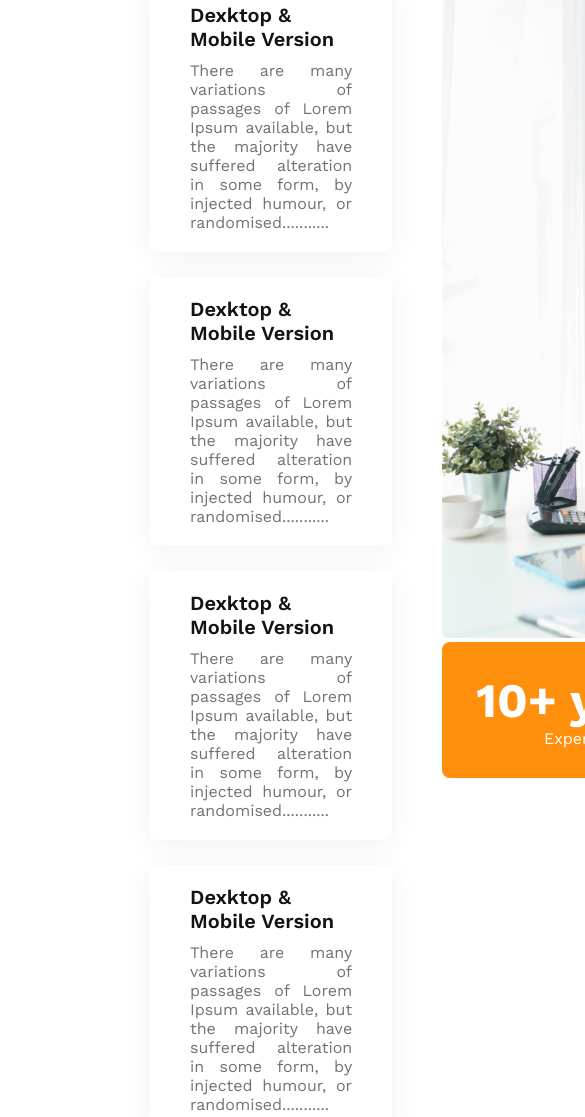
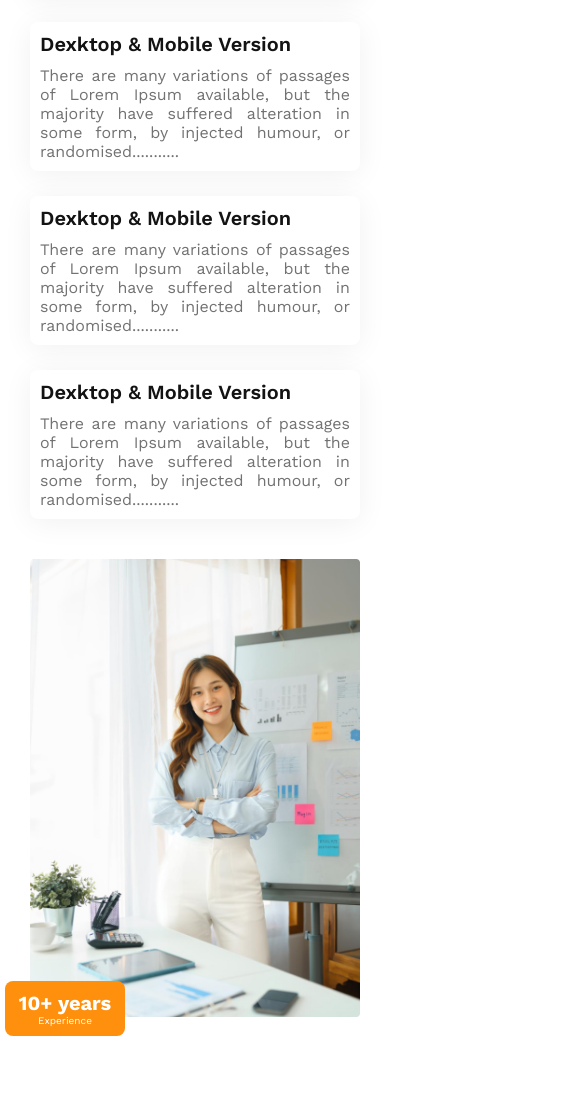
Before and after one commit to aditto2/architect-website, a plain HTML site: page index.html in a window 390 px wide. Shown: the part 2921-4038 px from the top of the page, 585 px wide, since content can reach past the window. Drawn offline with nearby package versions, Linux system fonts and the light colour scheme.

Commit message:
finished the whole website with responsive for mediumn and small devices

```diff
--- a/styles/architect.css
+++ b/styles/architect.css
@@ -143,9 +143,9 @@ main {
 
 .features {
     display: flex;
-    align-items: center;
-    margin: 130px 150px;
-    gap: 50px;
+    /* align-items: center; */
+    margin: 130px 60px;
+    gap: 100px;
 }
 
 .features .features-title {
@@ -194,12 +194,20 @@ main {
     background-color: #FF900E;
     color: #FFF;
     width: 250px;
-    padding:  30px  20px;
+    padding: 40px 20px;
     text-align: center;
+    position: relative;
+    bottom: 100px;
+    right: 70px;
 }
 
 .ten-years h2 {
     font-size: 3rem;
+    margin: 0px;
+}
+
+.ten-years p {
+    font-size: 1.5rem;
 }
 
 /* facts-section */
@@ -284,7 +292,8 @@ footer {
 
     nav,
     .facts-card-container,
-    .sponsor-img-container {
+    .sponsor-img-container,
+    .features {
         flex-direction: column;
     }
 
@@ -328,6 +337,40 @@ footer {
         padding: 20px;
         margin: 20px;
     }
+
+    .features-img img {
+        width: 100%;
+    }
+
+    .ten-years {
+        width: 100px;
+        padding: 10px;
+        position: relative;
+        bottom: 40px;
+        right: 25px;
+    }
+
+    .ten-years h2 {
+        font-size: 20px;
+    }
+
+    .ten-years p {
+        font-size: 10px;
+    }
+
+    .box {
+        padding: 10px;
+    }
+
+    .features-title {
+        margin: 0px;
+        margin-bottom: 10px;
+    }
+
+    .features {
+        margin: 30px;
+        gap: 40px;
+    }
 }
 
 
@@ -340,7 +383,8 @@ footer {
 
     nav,
     .teams-container,
-    .sponsor-img-container {
+    .sponsor-img-container,
+    .features {
         flex-direction: column;
     }
 
```
